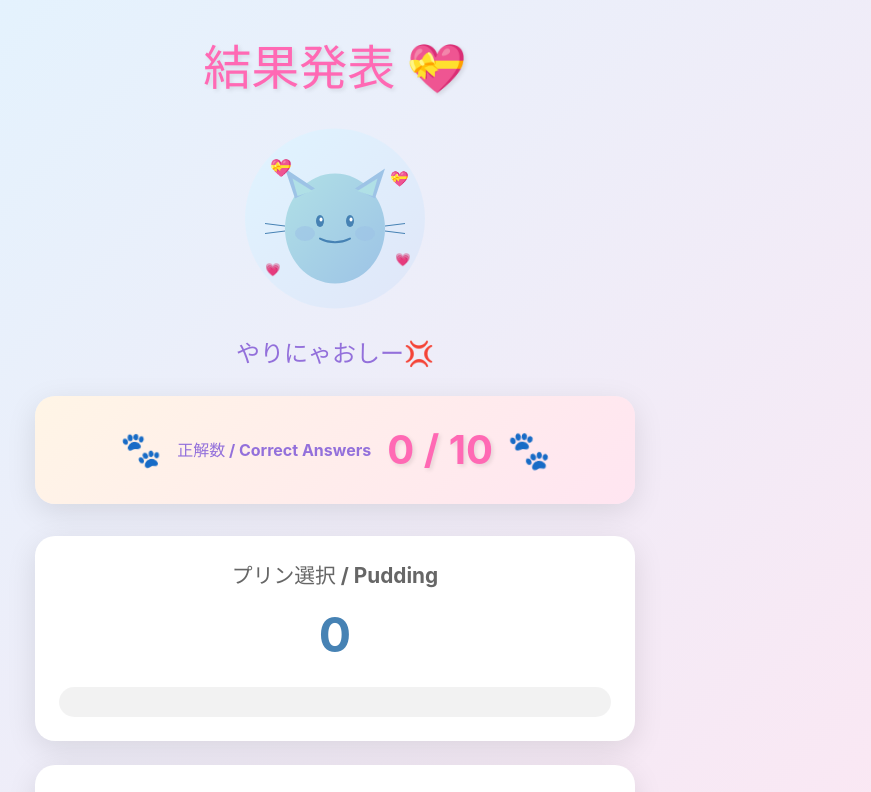
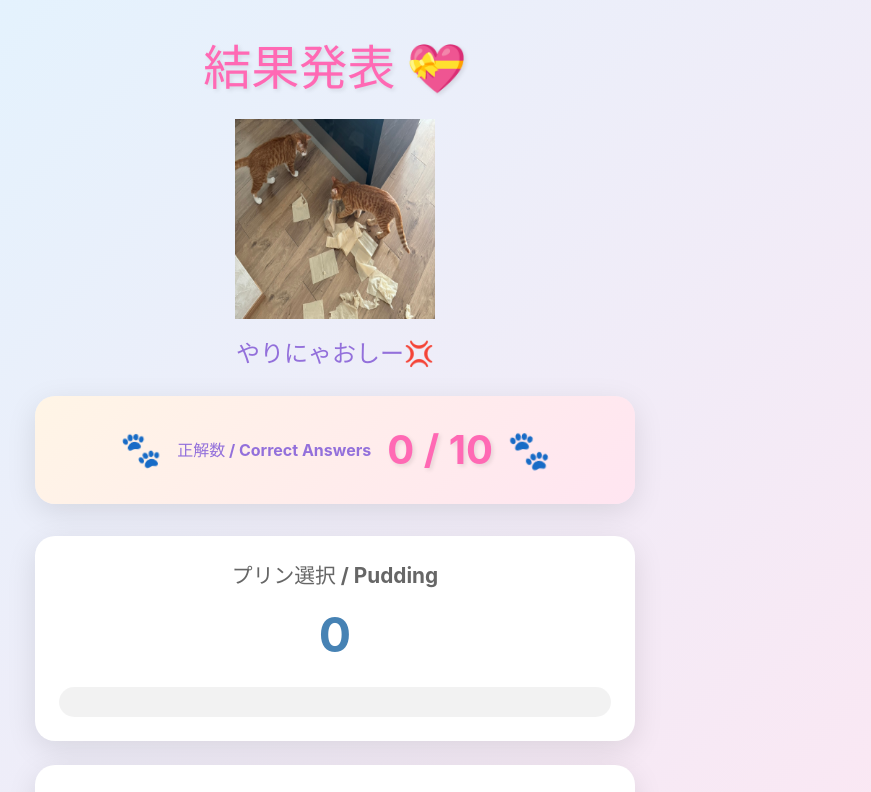
Before and after one commit to hirobekeita/Quiz_PuriToro, a React (Vite) app: page /result in a window 1280 px wide. Shown: the top 792 px of the page, without its empty margins (305-1176 px from the left). Built offline with nearby package versions, Linux system fonts and the light colour scheme.

Commit message:
Change result screen images from SVG to JPG format
Co-authored-by: hirobekeita <144866386+hirobekeita@users.noreply.github.com>

```diff
--- a/src/screens/ResultScreen.tsx
+++ b/src/screens/ResultScreen.tsx
@@ -44,12 +44,12 @@ const ResultScreen = () => {
   /**
    * スコアに基づいて猫の画像を取得
    * Get cat image based on score
-   * 9-10: よくできました (Well done) - high-score.svg
-   * 8以下: 頑張りましょう (Try harder) - low-score.svg
+   * 9-10: よくできました (Well done) - high-score.jpg
+   * 8以下: 頑張りましょう (Try harder) - low-score.jpg
    */
   const getCatImage = () => {
-    if (correctCount >= 9) return "/images/results/high-score.svg";
-    return "/images/results/low-score.svg";
+    if (correctCount >= 9) return "/images/results/high-score.jpg";
+    return "/images/results/low-score.jpg";
   };
 
   return (
```
